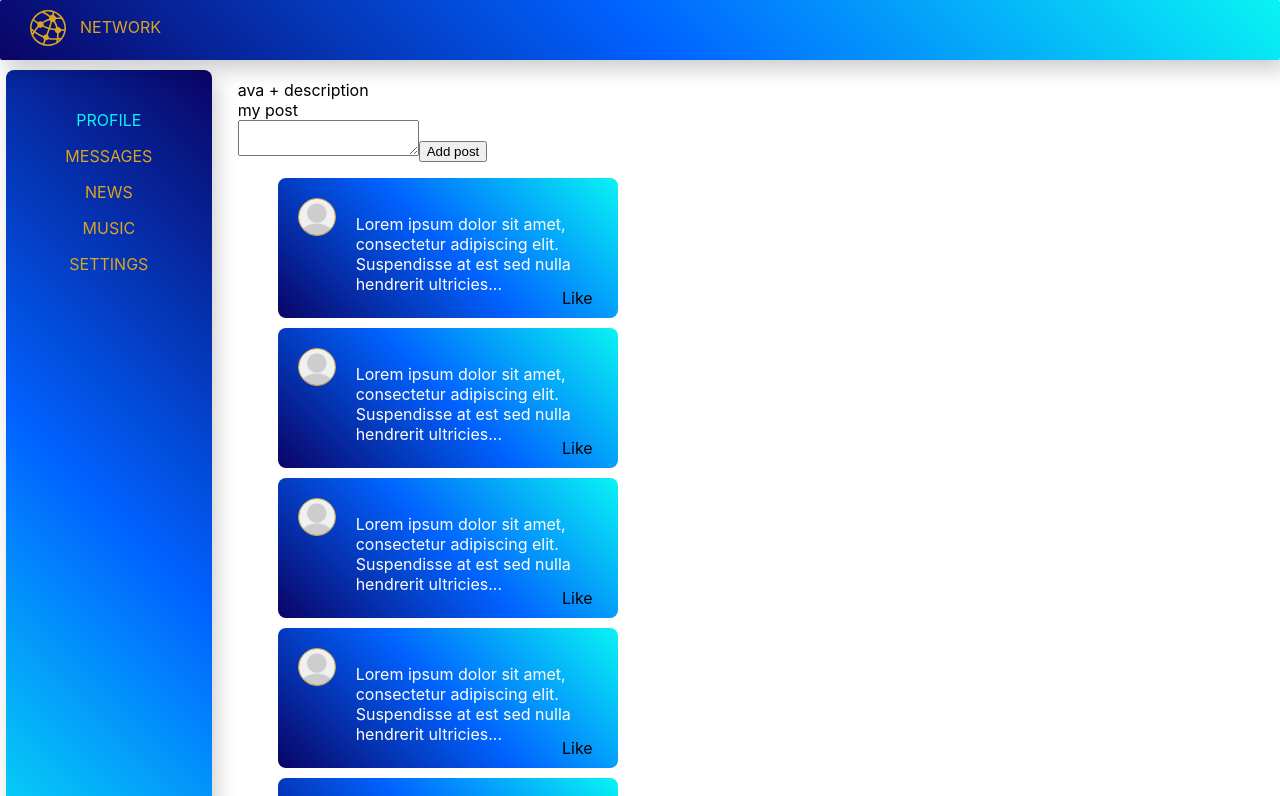
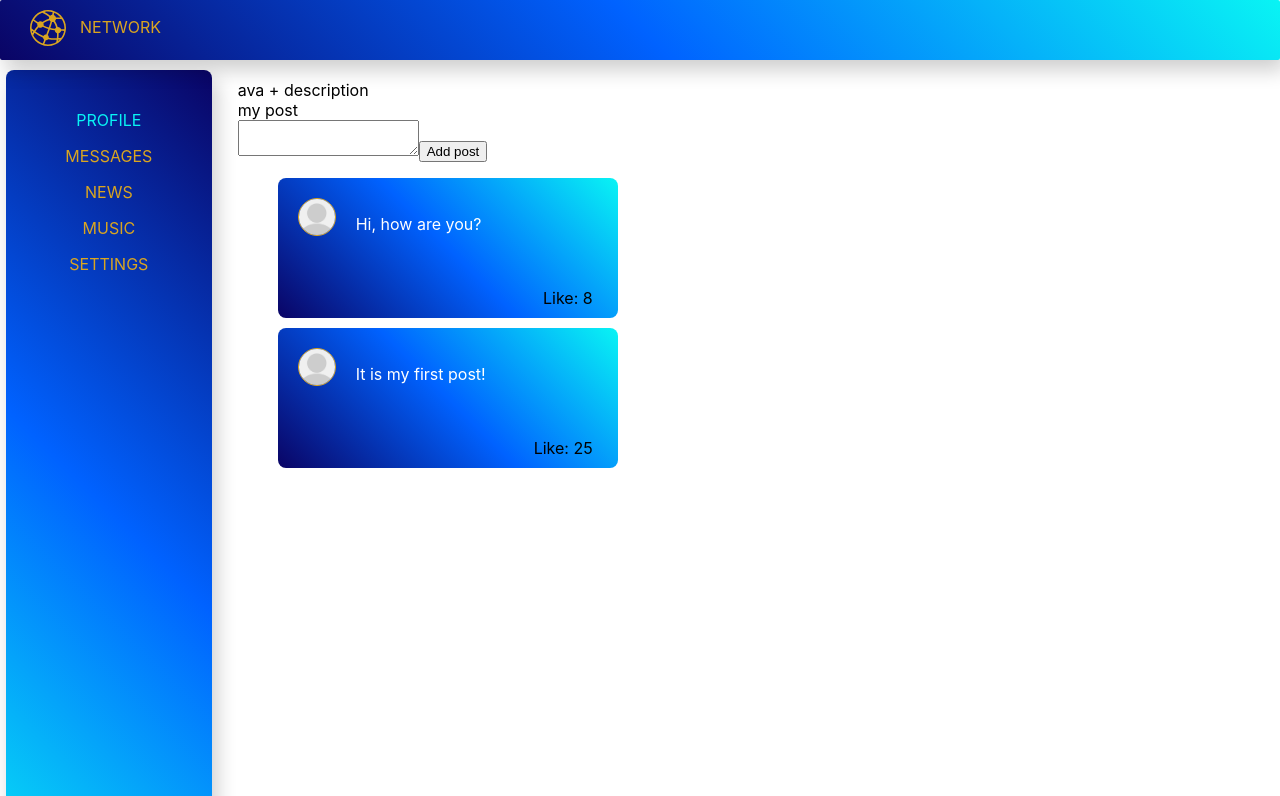
Before and after one commit to KasyanAndrey/project_01, a React (Create React App) app: page / in a window 1280 px wide. Shown: the top 796 px of the page. Built offline with nearby package versions, Linux system fonts and the light colour scheme.

Commit message:
chng component post

```diff
--- a/src/components/Profile/MyPosts/MyPosts.js
+++ b/src/components/Profile/MyPosts/MyPosts.js
@@ -13,11 +13,8 @@ const MyPosts = () => {
         <button>Add post</button>
       </div>
       <ul className={css.posts}>
-        <Post />
-        <Post />
-        <Post />
-        <Post />
-        <Post />
+        <Post message='Hi, how are you?' grade='8'/>
+        <Post message='It is my first post!'grade='25'/>
       </ul>
     </section>
   );
--- a/src/components/Profile/MyPosts/Post/Post.js
+++ b/src/components/Profile/MyPosts/Post/Post.js
@@ -1,17 +1,15 @@
 import React from "react";
 import css from "./Post.module.css";
 import imgAvatar from "../../../../assets/img/default_avatar.png";
-const Post = () => {
-    return (
-        <div className={css.post}>
-            <img src={imgAvatar} alt="user avatar"></img>
-            <p>
-                Lorem ipsum dolor sit amet, consectetur adipiscing elit. Suspendisse at
-                est sed nulla hendrerit ultricies...
-            </p>
-            <div className={css.like}>Like</div>
-        </div>
-    );
+
+const Post = (props) => {
+  return (
+    <div className={css.post}>
+      <img src={imgAvatar} alt="user avatar"></img>
+      <p>{props.message}</p>
+      <div className={css.like}>Like: {props.grade}</div>
+    </div>
+  );
 };
 
 export default Post;
```
